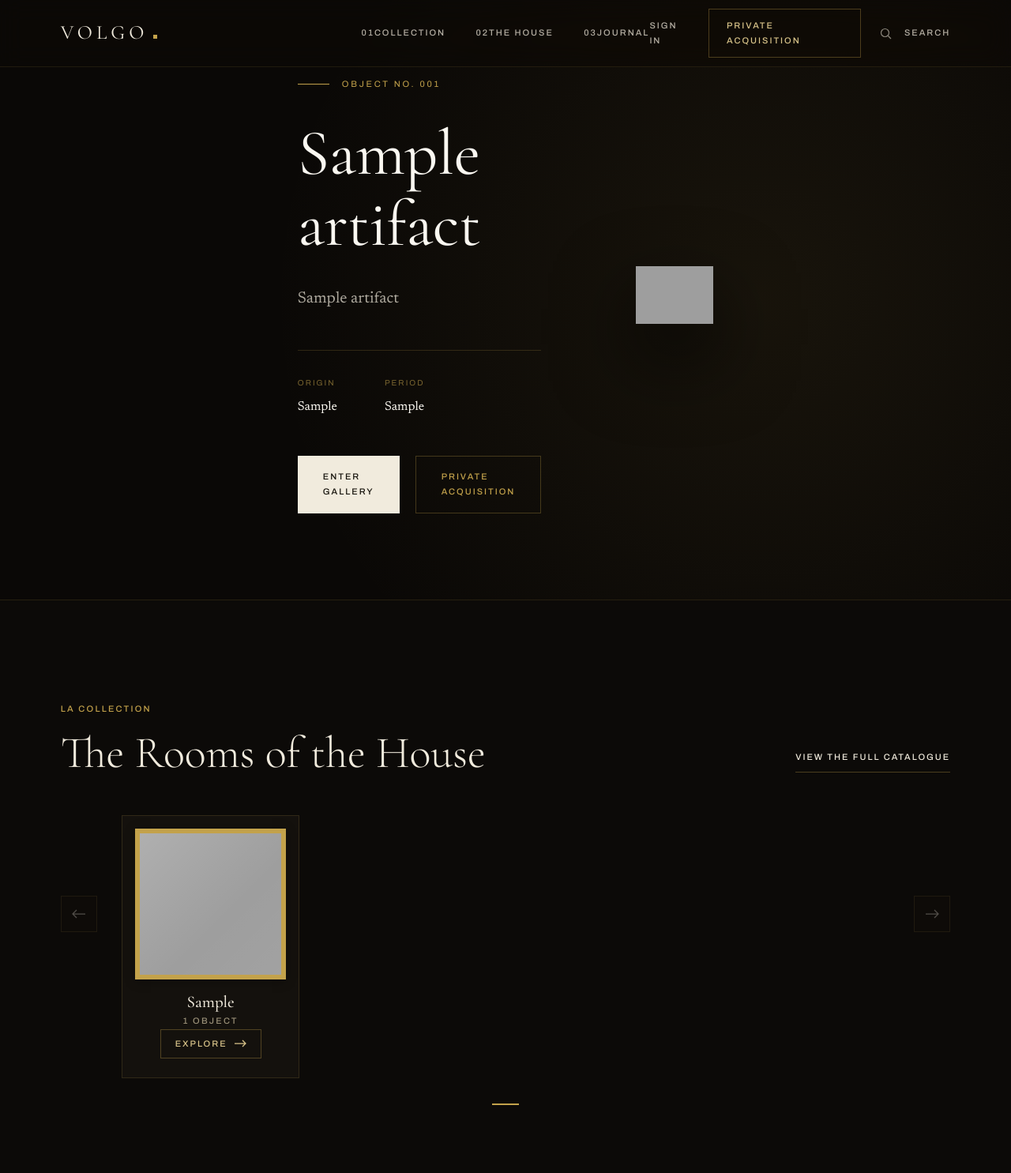
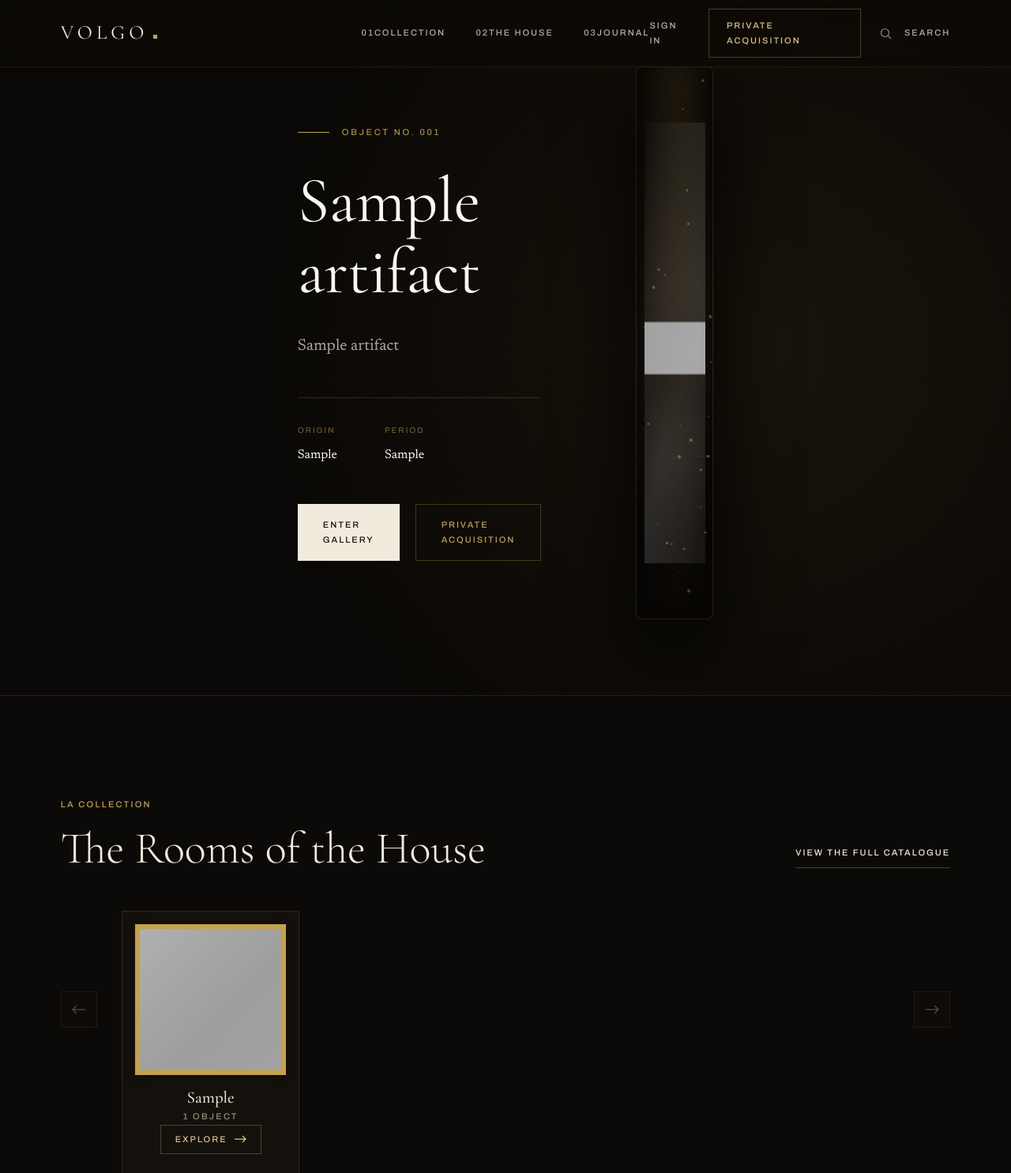
Before and after one commit to karthi3345/Antique, a Django app: page / in a window 1280 px wide. Shown: the top 1485 px of the page at 79% size. Run offline with Django 5.2, Linux system fonts and the light colour scheme; tables that the repository leaves empty hold one stand-in row (values such as "Sample post"); some libraries are stand-ins or nearby versions; grey boxes are pictures that could not be loaded.

Commit message:
Implement advanced CSS/JS cinematic video simulation on Hero image (dolly-in, orbit lighting, dust particles)

```diff
--- a/templates/collection/home.html
+++ b/templates/collection/home.html
@@ -49,29 +49,170 @@
     </div>
 
     <!-- Right: Pure, sharp artifact image -->
-    <div class="hero-image reveal">
-      <div class="image-wrapper">
+    <!-- Right: Cinematic Video Presentation (Simulated via Advanced CSS/JS) -->
+    <div class="hero-cinematic-stage reveal">
 
-        <!--
-          INSTRUCTIONS FOR CINEMATIC VIDEO:
-          When you generate your video, save it as "hero_cinematic.mp4" in the "static/img/" folder.
-          Then, uncomment the video tag below and remove the img tag!
-        -->
-        <!--
-        <video
-          src="/static/img/hero_cinematic.mp4"
-          poster="/static/img/objects/{{ hero.object_number|stringformat:'03d' }}/{{ hero.hero_frame|stringformat:'02d' }}.webp"
-          autoplay loop muted playsinline
-          style="width: 100%; height: auto; display: block; box-shadow: 0 40px 100px rgba(0,0,0,0.8); border: 1px solid rgba(195,162,75,0.2); border-radius: 4px; transition: transform 1.5s cubic-bezier(0.16, 1, 0.3, 1);"
-          onmouseover="this.style.transform='scale(1.03)'"
-          onmouseout="this.style.transform='scale(1)'">
-        </video>
-        -->
-        <img src="/static/img/objects/{{ hero.object_number|stringformat:'03d' }}/{{ hero.hero_frame|stringformat:'02d' }}.webp"
-             alt="{{ hero.name }}" fetchpriority="high">
+      <!-- Atmospheric Spotlight -->
+      <div class="cinematic-spotlight"></div>
 
+      <!-- Floating Dust Particles -->
+      <div class="dust-particles" id="dust-particles"></div>
+
+      <div class="cinematic-wrapper">
+        <!-- The Antique Object with Dolly-in & 360 Lighting Simulation -->
+        <div class="cinematic-object">
+          <img src="/static/img/objects/{{ hero.object_number|stringformat:'03d' }}/{{ hero.hero_frame|stringformat:'02d' }}.webp"
+               alt="{{ hero.name }}" fetchpriority="high" id="cinematic-img">
+
+          <!-- Moving Lighting Highlight -->
+          <div class="cinematic-lighting"></div>
+        </div>
       </div>
+
     </div>
+
+  </div>
+</section>
+
+<!-- Cinematic Script & CSS -->
+<style>
+  .hero-cinematic-stage {
+    position: relative;
+    width: 100%;
+    max-width: 600px;
+    height: 700px;
+    margin: 0 auto;
+    display: flex;
+    justify-content: center;
+    align-items: center;
+    overflow: hidden;
+    background: radial-gradient(circle at center, rgba(30, 20, 15, 0.4) 0%, #0a0806 70%);
+    border: 1px solid rgba(195,162,75,0.15);
+    border-radius: 8px;
+    box-shadow: 0 40px 100px rgba(0,0,0,0.9), inset 0 0 40px rgba(0,0,0,0.8);
+  }
+
+  .cinematic-spotlight {
+    position: absolute;
+    top: -20%; left: 50%;
+    width: 150%; height: 150%;
+    background: radial-gradient(ellipse at top, rgba(195,162,75,0.15) 0%, transparent 60%);
+    transform: translateX(-50%);
+    z-index: 1;
+    animation: spotlightSweep 12s infinite alternate ease-in-out;
+    pointer-events: none;
+  }
+
+  .cinematic-wrapper {
+    position: relative;
+    width: 80%;
+    height: 80%;
+    z-index: 5;
+    display: flex;
+    justify-content: center;
+    align-items: center;
+    overflow: hidden;
+  }
+
+  /* Dolly-In Animation */
+  .cinematic-object {
+    position: relative;
+    width: 100%;
+    height: 100%;
+    display: flex;
+    justify-content: center;
+    align-items: center;
+    animation: dollyIn 12s infinite alternate ease-in-out;
+  }
+
+  .cinematic-object img {
+    max-width: 100%;
+    max-height: 100%;
+    object-fit: contain;
+    filter: contrast(1.1) brightness(0.95) drop-shadow(0 30px 40px rgba(0,0,0,0.8));
+  }
+
+  /* Moving Light/Reflection (Simulates 360 Orbit) */
+  .cinematic-lighting {
+    position: absolute;
+    inset: 0;
+    background: linear-gradient(105deg, transparent 20%, rgba(255,255,255,0.15) 50%, transparent 80%);
+    background-size: 200% 200%;
+    mix-blend-mode: overlay;
+    z-index: 10;
+    animation: lightOrbit 12s infinite alternate ease-in-out;
+    pointer-events: none;
+  }
+
+  /* Dust Particles */
+  .dust-particles {
+    position: absolute;
+    inset: 0;
+    z-index: 2;
+    pointer-events: none;
+  }
+
+  .particle {
+    position: absolute;
+    background: rgba(195, 162, 75, 0.6);
+    border-radius: 50%;
+    box-shadow: 0 0 10px rgba(195, 162, 75, 0.4);
+    animation: floatDust linear infinite;
+  }
+
+  @keyframes dollyIn {
+    0% { transform: scale(1) translateY(0); filter: saturate(1); }
+    100% { transform: scale(1.25) translateY(10px); filter: saturate(1.15); }
+  }
+
+  @keyframes spotlightSweep {
+    0% { transform: translateX(-60%) translateY(0); opacity: 0.6; }
+    100% { transform: translateX(-40%) translateY(20px); opacity: 1; }
+  }
+
+  @keyframes lightOrbit {
+    0% { background-position: 100% 100%; }
+    100% { background-position: 0% 0%; }
+  }
+
+  @keyframes floatDust {
+    0% { transform: translateY(0) translateX(0); opacity: 0; }
+    20% { opacity: 0.8; }
+    80% { opacity: 0.8; }
+    100% { transform: translateY(-100px) translateX(20px); opacity: 0; }
+  }
+</style>
+
+<script>
+  // Generate atmospheric dust particles for the cinematic video effect
+  document.addEventListener("DOMContentLoaded", () => {
+    const stage = document.getElementById('dust-particles');
+    if (!stage) return;
+    const particleCount = 40;
+
+    for (let i = 0; i < particleCount; i++) {
+      let p = document.createElement('div');
+      p.className = 'particle';
+
+      // Random properties
+      let size = Math.random() * 3 + 1; // 1px to 4px
+      let posX = Math.random() * 100; // 0% to 100%
+      let posY = Math.random() * 100;
+      let duration = Math.random() * 8 + 6; // 6s to 14s
+      let delay = Math.random() * 5;
+
+      p.style.width = size + 'px';
+      p.style.height = size + 'px';
+      p.style.left = posX + '%';
+      p.style.top = posY + '%';
+      p.style.animationDuration = duration + 's';
+      p.style.animationDelay = delay + 's';
+
+      stage.appendChild(p);
+    }
+  });
+</script>
+
 
   </div>
 </section>
```
